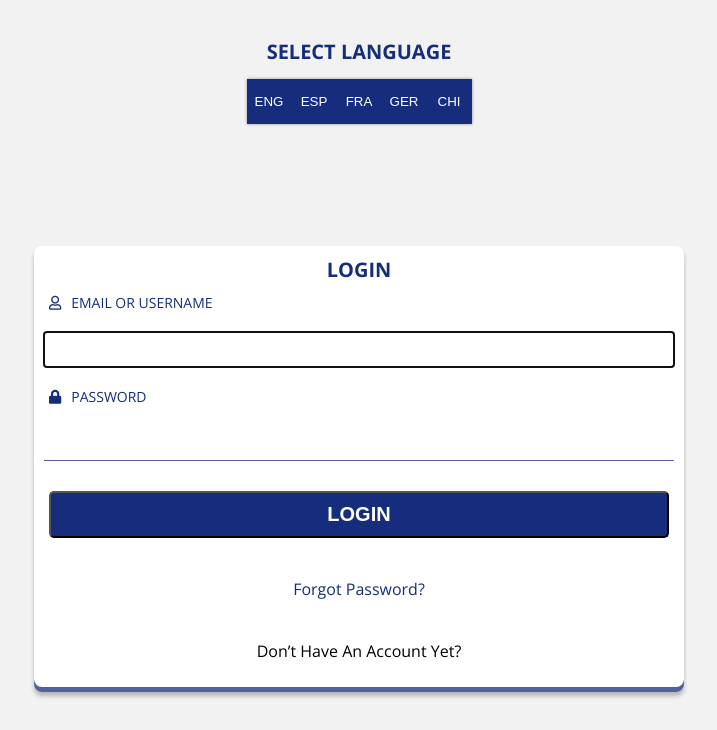
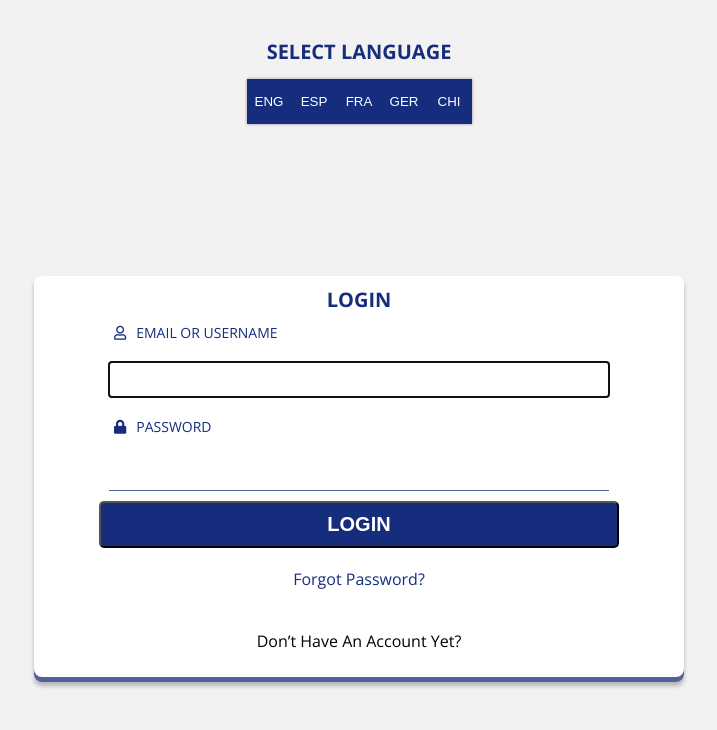
Before and after one commit to Cross-repo/TeamTGAtask2, a PHP site: page / in a window 1280 px wide. Shown: the part 70-800 px from the top of the page, without its empty margins (281-998 px from the left). Run offline with PHP 8.4, Linux system fonts and the light colour scheme; some web fonts are replaced.

Commit message:
Set max-width of 520px on form children

```diff
--- a/stylesheet.css
+++ b/stylesheet.css
@@ -183,6 +183,11 @@ article.form-login-article form#login-form div.form-extra-function a.signup {
   color: #000;
 }
 
+article.form-login-article form#login-form div.input-container, article.form-login-article form#login-form input#loginBtn {
+  max-width: 520px;
+  margin: auto;
+}
+
 h1, h2, h3 {
   font-family: 'Open Sans', sans-serif;
 }
--- a/stylesheet.scss
+++ b/stylesheet.scss
@@ -158,6 +158,10 @@ article{
                 }
             }
 
+            div.input-container, input#loginBtn,{
+                max-width: 520px;
+                margin: auto;
+            }
         }
     }
 }
```
Also changed, not shown: 1 other file.
